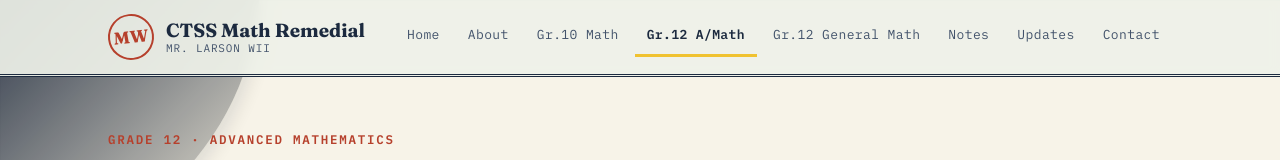
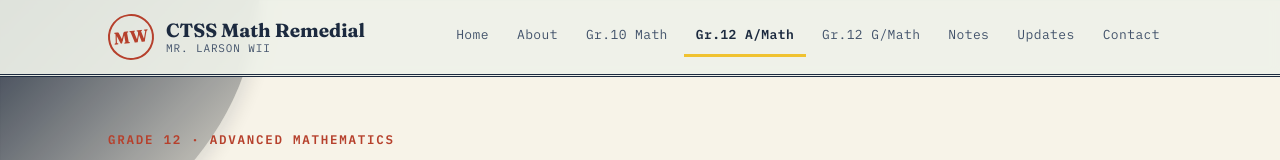
Before and after one commit to simplelearner42/123, a website: page gr12.html in a window 1280 px wide. Shown: the top 160 px of the page. Drawn offline with Linux system fonts and the light colour scheme; files whose address does not match are found by name.

Commit message:
Rename Gr.12 General Math link to Gr.12 G/Math

```diff
--- a/gr12.html
+++ b/gr12.html
@@ -27,7 +27,7 @@
 					<li><a href="about.html">About</a></li>
 					<li><a href="gr10.html">Gr.10 Math</a></li>
 					<li class="selected"><a href="gr12.html" aria-current="page">Gr.12 A/Math</a></li>
-					<li><a href="gr12gm.html">Gr.12 General Math</a></li>
+					<li><a href="gr12gm.html">Gr.12 G/Math</a></li>
 					<li><a href="notes.html">Notes</a></li>
 					<li><a href="updates.html">Updates</a></li>
 					<li><a href="contact.html">Contact</a></li>
```
